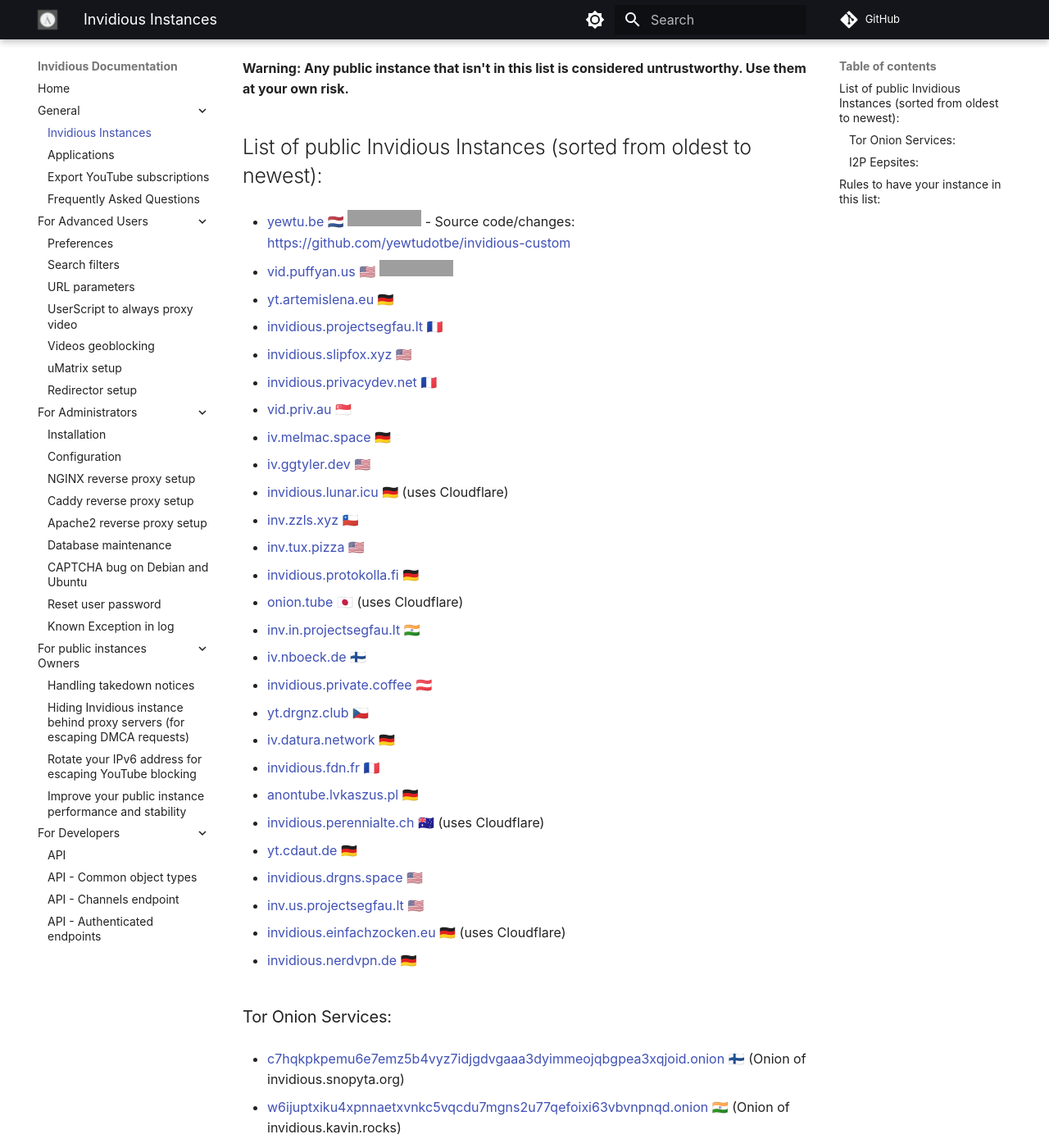
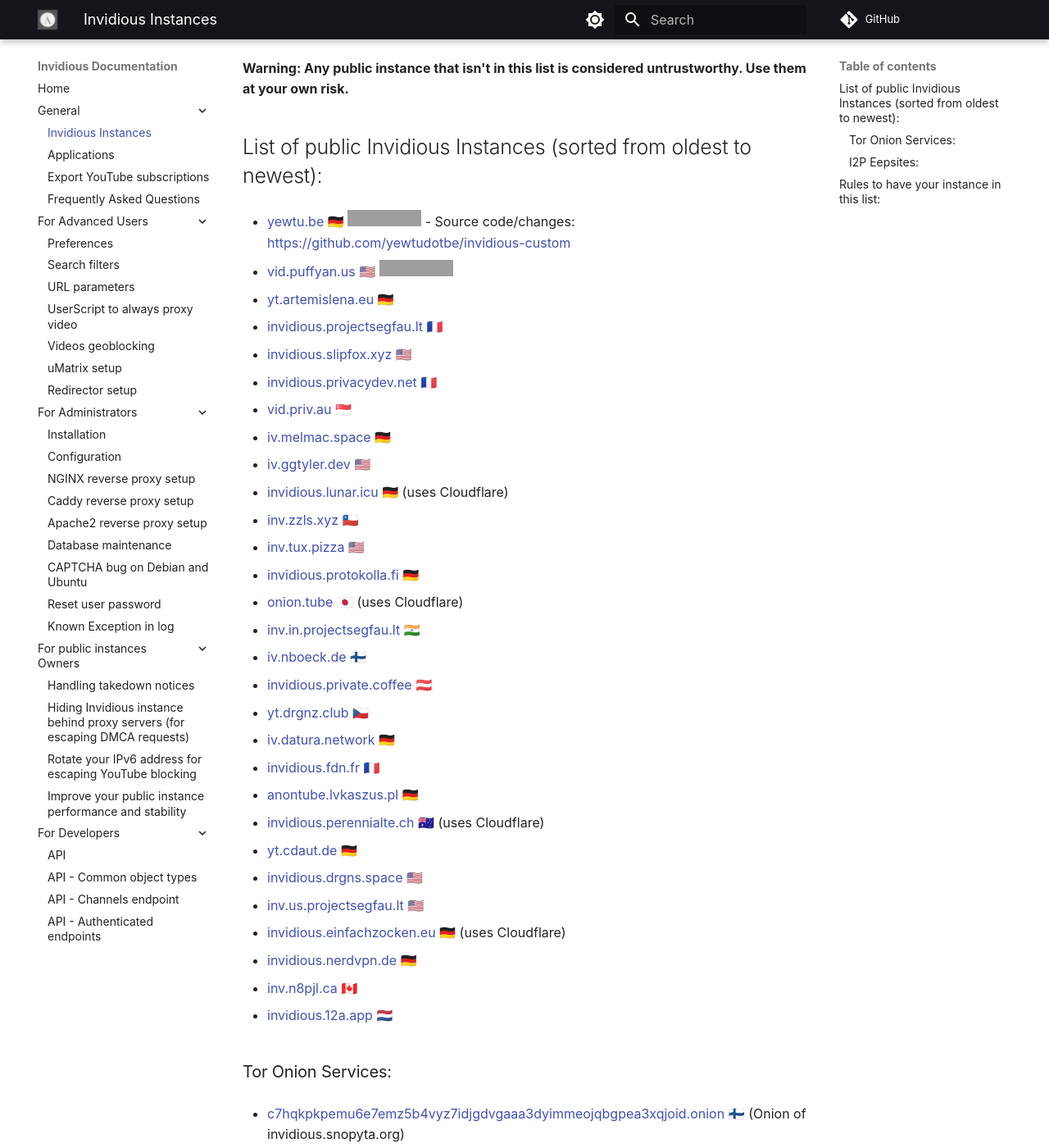
Before and after one commit to iv-org/documentation, an MkDocs documentation site: the page built from docs/instances.md, in a window 1280 px wide and 1400 px high, scrolled down 192 px. Shown: the whole window at 82% size. Built offline with MkDocs 1.6.1 and Material for MkDocs 9.7.7, drawn with Linux system fonts in a browser that asks for light colours; comment, search, counter and statistics services are not loaded; grey boxes are pictures that could not be loaded.

Commit message:
add inv.n8pjl.ca and invidious.12a.app
close https://github.com/iv-org/documentation/issues/472
close https://github.com/iv-org/documentation/issues/447

```diff
--- a/docs/instances.md
+++ b/docs/instances.md
@@ -8,7 +8,7 @@
 
 ## List of public Invidious Instances (sorted from oldest to newest):
 
-* [yewtu.be](https://yewtu.be) 🇳🇱 [![Uptime Robot status](https://img.shields.io/uptimerobot/status/m783898765-2a4efa67aa8d1c7be6b1dd9d)](https://uptime.invidious.io/784257752) - Source code/changes: https://github.com/yewtudotbe/invidious-custom
+* [yewtu.be](https://yewtu.be) 🇩🇪 [![Uptime Robot status](https://img.shields.io/uptimerobot/status/m783898765-2a4efa67aa8d1c7be6b1dd9d)](https://uptime.invidious.io/784257752) - Source code/changes: https://github.com/yewtudotbe/invidious-custom
 
 * [vid.puffyan.us](https://vid.puffyan.us) 🇺🇸 [![Uptime Robot status](https://img.shields.io/uptimerobot/status/m786947233-1131c3f67b9a20621b1926d3?style=plastic)](https://stats.uptimerobot.com/n7A08HGVl6/786947233)
 
@@ -61,6 +61,10 @@
 * [invidious.einfachzocken.eu](https://invidious.einfachzocken.eu) 🇩🇪 (uses Cloudflare)
 
 * [invidious.nerdvpn.de](https://invidious.nerdvpn.de) 🇩🇪
+
+* [inv.n8pjl.ca](https://inv.n8pjl.ca) 🇨🇦
+
+* [invidious.12a.app](https://invidious.12a.app) 🇳🇱
 
 ### Tor Onion Services:
 * [c7hqkpkpemu6e7emz5b4vyz7idjgdvgaaa3dyimmeojqbgpea3xqjoid.onion](http://c7hqkpkpemu6e7emz5b4vyz7idjgdvgaaa3dyimmeojqbgpea3xqjoid.onion) 🇫🇮 (Onion of invidious.snopyta.org)
```
